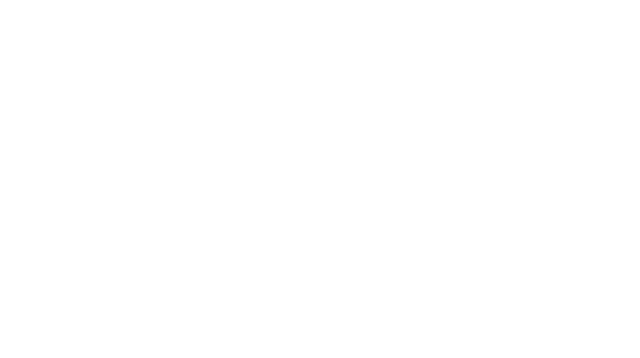
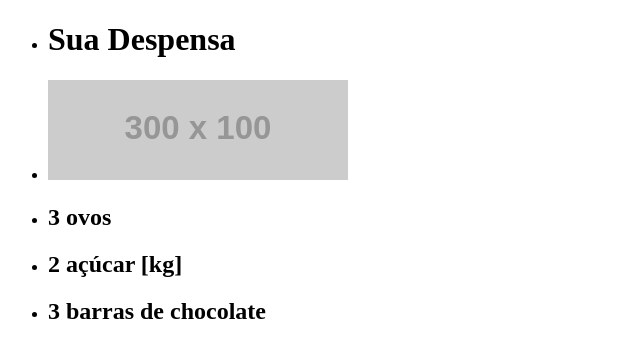
Before and after one commit to MaluSevilha/MaluSevilha.github.io, a plain HTML site: page despensa.html in a window 1280 px wide. Shown: the whole page, without its empty margins (0-640 px from the left). Drawn offline with Linux system fonts and the light colour scheme; placeholder pictures from the web are drawn by us.

Commit message:
começo da despensa

```diff
--- a/despensa.html
+++ b/despensa.html
@@ -6,6 +6,39 @@
     <title>Despensa</title>
 </head>
 <body>
+<header>
+    <ul>
+        <li>
+            <h1>
+                Sua Despensa
+            </h1>
+        </li>
+        <li>
+            <img src="https://fakeimg.pl/300x100" alt="modificar">
+        </li>
+    </ul>
+</header>
+
+<main>
+    <ul>
+        <li>
+            <h2>
+                3 ovos
+            </h2>
+        </li>
+        <li>
+            <h2>
+            2 açúcar [kg]
+            </h2>
+        </li>
+        <li>
+            <h2>
+                3 barras de chocolate
+            </h2>
+        </li>
+    </ul>
+</main>
+
 
 </body>
 </html>
```
